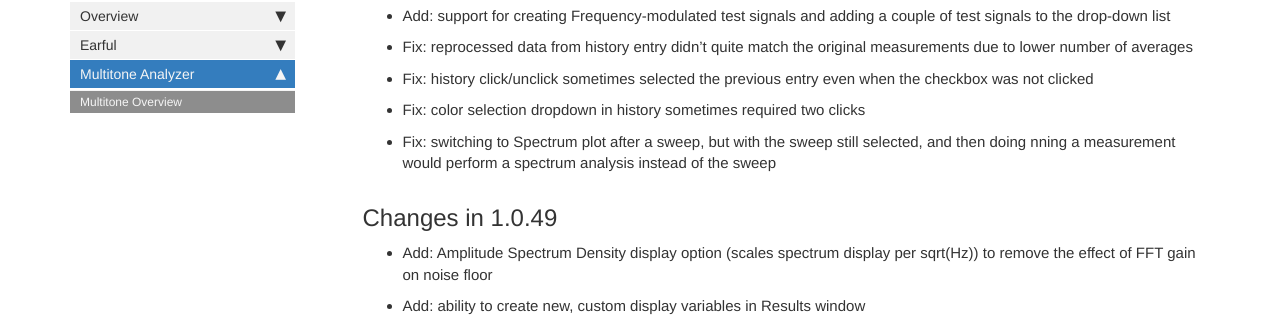
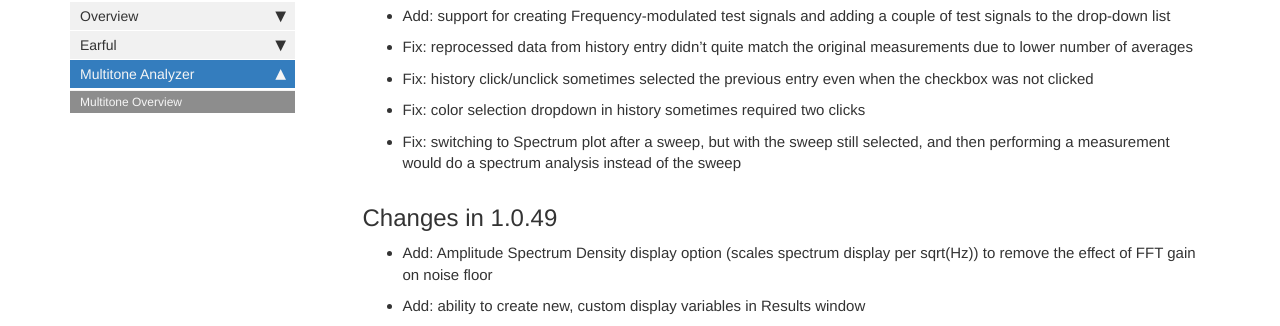
Before and after one commit to pkane2001/Distort, a Jekyll site: the page built from docs/multitone.md, in a window 1280 px wide and 900 px high, scrolled down 7036 px. Shown: the part 127-453 px from the top of the window. Built offline with Jekyll 4.4.1, drawn with Linux system fonts in a browser that asks for light colours; nearby versions of some CDN libraries; our own code applies the rules of GitHub Pages for plain Markdown files; comment, search, counter and statistics services are not loaded.

Commit message:
no message

```diff
--- a/docs/multitone.md
+++ b/docs/multitone.md
@@ -159,7 +159,7 @@ Multitone 1.0.49 introduced the ability to customize title and results display w
 * Fix: reprocessed data from history entry didn't quite match the original measurements due to lower number of averages
 * Fix: history click/unclick sometimes selected the previous entry even when the checkbox was not clicked
 * Fix: color selection dropdown in history sometimes required two clicks
-* Fix: switching to Spectrum plot after a sweep, but with the sweep still selected, and then doing nning a measurement would perform a spectrum analysis instead of the sweep
+* Fix: switching to Spectrum plot after a sweep, but with the sweep still selected, and then performing a measurement would do a spectrum analysis instead of the sweep
 
 ## Changes in 1.0.49
 * Add: Amplitude Spectrum Density display option (scales spectrum display per sqrt(Hz)) to remove the effect of FFT gain on noise floor
```
